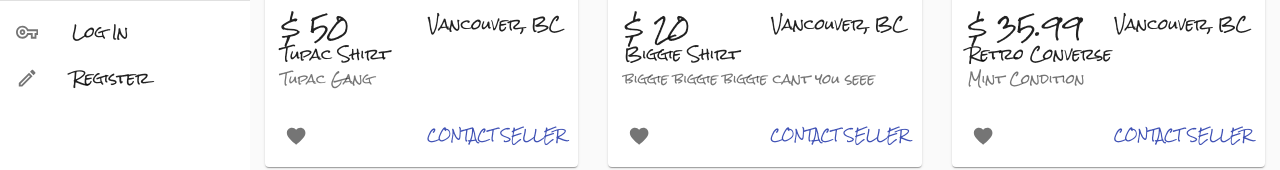
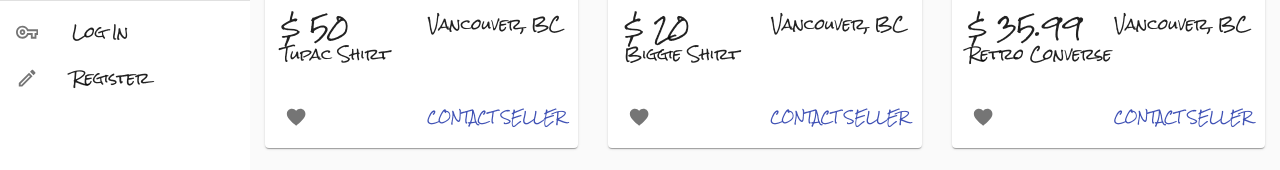
Before and after one commit to russtelen/HUSTLAZ, a React (Create React App) app: page /posts in a window 1280 px wide. Shown: the part 527-697 px from the top of the page. Built offline with nearby package versions, Linux system fonts and the light colour scheme; no server answers.

Commit message:
Clean up. Add comments #39

```diff
--- a/src/components/ProductItem/ProductItem.js
+++ b/src/components/ProductItem/ProductItem.js
@@ -52,7 +52,7 @@
           </div>
 
           <Typography variant="body2" color="textSecondary" component="p">
-            {post.desc}
+            {post.description}
           </Typography>
         </CardContent>
       </CardActionArea>
--- a/src/layouts/DashBoardPage/DashBoardPage.js
+++ b/src/layouts/DashBoardPage/DashBoardPage.js
@@ -1,30 +1,11 @@
-import React, { useContext, useEffect } from "react";
-import { Route, Switch, useHistory } from "react-router-dom";
-
-import { PostsContext } from "../../context/PostsContext";
+import React from "react";
+import { Route, Switch } from "react-router-dom";
 
 import ProductsPage from "../ProductsPage/ProductsPage";
 import SideMenuPage from "../SideMenuPage/SideMenuPage";
 import NewPostingPage from "../NewPostingPage/NewPostingPage";
 
-// import { fakePosts, topPicks } from "../../fakeDb";
-
-import axios from "axios";
-
 const DashBoardPage = () => {
-  const { posts, setPosts } = useContext(PostsContext);
-
-  // useEffect(() => {
-  //   (async () => {
-  //     const res = await axios.get(
-  //       "https://e725t6sisd.execute-api.us-west-1.amazonaws.com/prod/postings"
-  //     );
-
-  //     const allPosts = await res.data.body;
-  //     setPosts(allPosts);
-  //   })();
-  // }, []);
-
   return (
     <div style={{ display: "flex" }}>
       <SideMenuPage />
--- a/src/layouts/PageHeader/PageHeader.js
+++ b/src/layouts/PageHeader/PageHeader.js
@@ -1,13 +1,9 @@
-import React, { useContext } from "react";
+import React from "react";
 import TopNav from "../../components/TopNav/TopNav";
-import { PostsContext } from "../../context/PostsContext";
 import { useHistory } from "react-router-dom";
-import axios from "axios";
 
 const PageHeader = () => {
   const history = useHistory();
-
-  const { posts, setPosts } = useContext(PostsContext);
 
   const homeClicked = async () => {
     history.push("/posts");
--- a/src/layouts/ProductsPage/ProductsPage.js
+++ b/src/layouts/ProductsPage/ProductsPage.js
@@ -1,24 +1,19 @@
-import React, { useState, useEffect, useContext } from "react";
+import React, { useEffect, useContext } from "react";
 import ProductItem from "../../components/ProductItem/ProductItem";
 import { PostsContext } from "../../context/PostsContext";
 import { useParams } from "react-router-dom";
 import axios from "axios";
 
 const ProductsPage = () => {
+  // Context
   const { posts, setPosts } = useContext(PostsContext);
+
+  // Params :category
   const { category } = useParams();
-  const cardCliked = () => {
-    console.log("Open product detail");
-  };
 
-  const likeCliked = () => {
-    console.log("product saved");
-  };
-
-  const contactClicked = () => {
-    console.log("contact seller");
-  };
-
+  // On load
+  // Set post === category in the params
+  //  if != category in params, set post === all post
   useEffect(() => {
     (async () => {
       if (category != undefined) {
@@ -40,6 +35,19 @@
     })();
   }, [category]);
 
+  // Handlers
+  const cardCliked = () => {
+    console.log("Open product detail");
+  };
+
+  const likeCliked = () => {
+    console.log("product saved");
+  };
+
+  const contactClicked = () => {
+    console.log("contact seller");
+  };
+
   return (
     <div className="container">
       <h1 className="text-center mt-5">{posts[0]?.category}</h1>
```
